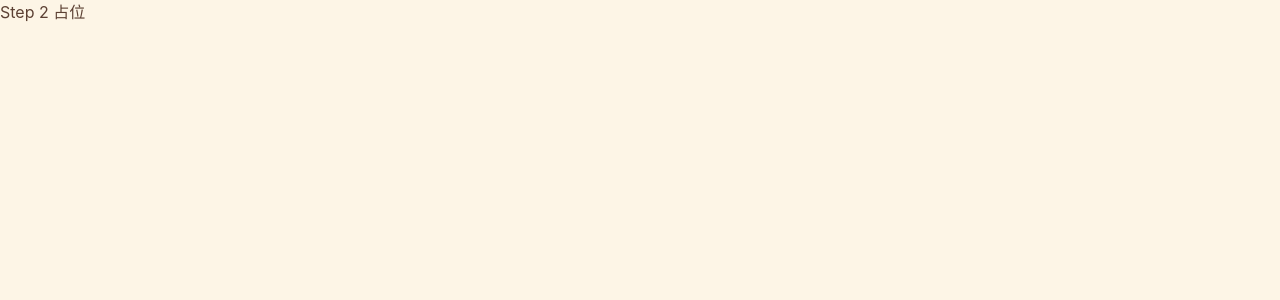
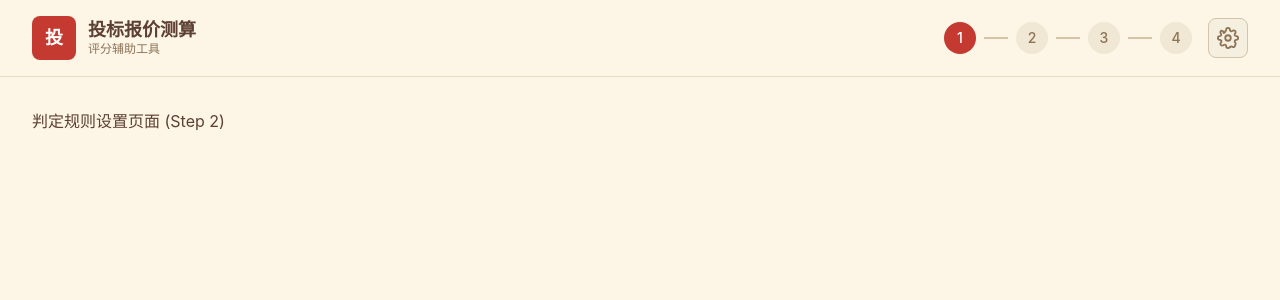
Before and after one commit to sikenali/bid-quotation, a React (Vite) app: page /step-2 in a window 1280 px wide. Shown: the top 300 px of the page. Built offline with nearby package versions, Linux system fonts and the light colour scheme.

Commit message:
feat: add global layout with step indicator and settings panel

```diff
--- a/src/App.tsx
+++ b/src/App.tsx
@@ -1,16 +1,27 @@
-import { BrowserRouter, Routes, Route } from 'react-router-dom';
+import { BrowserRouter, Routes, Route, Navigate } from 'react-router-dom';
+import { useConfigStore } from './stores/configStore';
+import Layout from './components/Layout';
+import Step1Algorithm from './pages/Step1Algorithm';
+import Step2Rules from './pages/Step2Rules';
+import Step3Deduction from './pages/Step3Deduction';
+import Step4BidInput from './pages/Step4BidInput';
+import Step5Results from './pages/Step5Results';
 
 export default function App() {
+  const { currentStep } = useConfigStore();
+
   return (
     <BrowserRouter>
-      <Routes>
-        <Route path="/" element={<div>首页重定向到 step-1</div>} />
-        <Route path="/step-1" element={<div>Step 1 占位</div>} />
-        <Route path="/step-2" element={<div>Step 2 占位</div>} />
-        <Route path="/step-3" element={<div>Step 3 占位</div>} />
-        <Route path="/step-4" element={<div>Step 4 占位</div>} />
-        <Route path="/step-5" element={<div>Step 5 占位</div>} />
-      </Routes>
+      <Layout>
+        <Routes>
+          <Route path="/" element={<Navigate to="/step-1" replace />} />
+          <Route path="/step-1" element={<Step1Algorithm />} />
+          <Route path="/step-2" element={<Step2Rules />} />
+          <Route path="/step-3" element={<Step3Deduction />} />
+          <Route path="/step-4" element={<Step4BidInput />} />
+          <Route path="/step-5" element={<Step5Results />} />
+        </Routes>
+      </Layout>
     </BrowserRouter>
   );
 }
--- /dev/null
+++ b/src/components/Layout.tsx
@@ -0,0 +1,90 @@
+import React, { useState } from 'react';
+import { useNavigate } from 'react-router-dom';
+import { useConfigStore } from '../stores/configStore';
+import { StepIndicator } from './StepIndicator';
+// TODO: Create SettingsPanel component
+// import SettingsPanel from './SettingsPanel';
+
+interface Props {
+  children: React.ReactNode;
+}
+
+export default function Layout({ children }: Props) {
+  const navigate = useNavigate();
+  const { currentStep, setCurrentStep, theme, setTheme, config } = useConfigStore();
+  const [showSettings, setShowSettings] = useState(false);
+
+  const isResultPage = currentStep === 5;
+
+  return (
+    <div className={theme === 'dark' ? 'dark' : ''}>
+      <div className="min-h-screen bg-bg dark:bg-dark-bg">
+        {/* 顶部导航 */}
+        <header className="sticky top-0 z-40 bg-bg dark:bg-dark-bg border-b border-border/50">
+          <div className="max-w-7xl mx-auto px-8 py-4 flex items-center justify-between">
+            {/* 左侧品牌 */}
+            <div className="flex items-center gap-3">
+              <div className="w-11 h-11 rounded-lg bg-primary flex items-center justify-center">
+                <span className="text-white text-lg font-bold">投</span>
+              </div>
+              <div>
+                <h1 className="text-text font-semibold text-lg leading-tight">投标报价测算</h1>
+                <p className="text-text-secondary text-xs">评分辅助工具</p>
+              </div>
+            </div>
+
+            {/* 右侧操作区 */}
+            <div className="flex items-center gap-4">
+              {!isResultPage && <StepIndicator currentStep={currentStep} />}
+
+              {isResultPage && (
+                <button
+                  onClick={() => navigate('/step-4')}
+                  className="flex items-center gap-2 px-4 py-2 bg-card border border-border rounded-lg text-text hover:bg-border-light transition-colors"
+                >
+                  <span>返回编辑</span>
+                </button>
+              )}
+
+              <button
+                onClick={() => setShowSettings(true)}
+                className={`w-10 h-10 rounded-lg flex items-center justify-center transition-colors ${
+                  showSettings
+                    ? 'bg-primary text-white'
+                    : 'bg-card border border-border text-text-secondary hover:bg-border-light'
+                }`}
+                aria-label="设置"
+              >
+                <svg width="22" height="22" viewBox="0 0 24 24" fill="none" stroke="currentColor" strokeWidth="2">
+                  <circle cx="12" cy="12" r="3" />
+                  <path d="M19.4 15a1.65 1.65 0 0 0 .33 1.82l.06.06a2 2 0 0 1 0 2.83 2 2 0 0 1-2.83 2l-.06-.06a1.65 1.65 0 0 0-1.82-.33 1.65 1.65 0 0 0-1 1.51V21a2 2 0 0 1-2 2 2 2 0 0 1-2-2v-.09A1.65 1.65 0 0 0 9 19.4a1.65 1.65 0 0 0-1.82.33l-.06.06a2 2 0 0 1-2.83 0 2 2 0 0 1 0-2.83l.06-.06A1.65 1.65 0 0 0 4.68 15a1.65 1.65 0 0 0-1.51-1H3a2 2 0 0 1-2-2 2 2 0 0 1 2-2h.09A1.65 1.65 0 0 0 4.6 9a1.65 1.65 0 0 0-.33-1.82l-.06-.06a2 2 0 0 1 0-2.83 2 2 0 0 1 2.83 2l.06.06A1.65 1.65 0 0 0 9 4.68a1.65 1.65 0 0 0 1-1.51V3a2 2 0 0 1 2-2 2 2 0 0 1 2 2v.09a1.65 1.65 0 0 0 1 1.51 1.65 1.65 0 0 0 1.82-.33l.06-.06a2 2 0 0 1 2.83 0 2 2 0 0 1 0 2.83l-.06.06A1.65 1.65 0 0 0 19.4 9a1.65 1.65 0 0 0 1.51 1H21a2 2 0 0 1 2 2 2 2 0 0 1-2 2h-.09a1.65 1.65 0 0 0-1.51 1z" />
+                </svg>
+              </button>
+            </div>
+          </div>
+        </header>
+
+        {/* 主内容区 */}
+        <main className="max-w-7xl mx-auto px-8 py-8">
+          {children}
+        </main>
+
+        {/* 设置面板 */}
+        {showSettings && (
+          <div className="fixed inset-0 z-50 flex items-center justify-center bg-black/50">
+            <div className="bg-card border border-border rounded-xl p-6 w-full max-w-md mx-4">
+              <h2 className="text-lg font-semibold text-text mb-4">设置</h2>
+              <p className="text-text-secondary text-sm mb-6">设置面板即将实现</p>
+              <button
+                onClick={() => setShowSettings(false)}
+                className="w-full py-2 bg-primary text-white rounded-lg hover:opacity-90 transition-opacity"
+              >
+                关闭
+              </button>
+            </div>
+          </div>
+        )}
+      </div>
+    </div>
+  );
+}
--- /dev/null
+++ b/src/components/StepIndicator.tsx
@@ -0,0 +1,43 @@
+import React from 'react';
+
+interface Props {
+  currentStep: number;
+  totalSteps?: number;
+}
+
+const steps = ['报价方法', '判定规则', '扣分规则', '投标报价'];
+
+export function StepIndicator({ currentStep, totalSteps = 4 }: Props) {
+  return (
+    <div className="flex items-center gap-2">
+      {steps.slice(0, totalSteps).map((label, index) => {
+        const stepNum = index + 1;
+        const isActive = stepNum === currentStep;
+        const isDone = stepNum < currentStep;
+
+        return (
+          <React.Fragment key={stepNum}>
+            <div
+              className={`w-8 h-8 rounded-full flex items-center justify-center text-sm font-medium transition-all duration-200 ${
+                isActive
+                  ? 'bg-primary text-white'
+                  : isDone
+                  ? 'bg-success text-white'
+                  : 'bg-step-inactive text-text-secondary'
+              }`}
+            >
+              {isDone ? '✓' : stepNum}
+            </div>
+            {index < totalSteps - 1 && (
+              <div
+                className={`w-6 h-0.5 ${
+                  stepNum < currentStep ? 'bg-success' : 'bg-border'
+                }`}
+              />
+            )}
+          </React.Fragment>
+        );
+      })}
+    </div>
+  );
+}
--- /dev/null
+++ b/src/pages/Step1Algorithm.tsx
@@ -0,0 +1,5 @@
+import React from 'react';
+
+export default function Step1Algorithm() {
+  return <div>报价方法设置页面 (Step 1)</div>;
+}
--- /dev/null
+++ b/src/pages/Step2Rules.tsx
@@ -0,0 +1,5 @@
+import React from 'react';
+
+export default function Step2Rules() {
+  return <div>判定规则设置页面 (Step 2)</div>;
+}
--- /dev/null
+++ b/src/pages/Step3Deduction.tsx
@@ -0,0 +1,5 @@
+import React from 'react';
+
+export default function Step3Deduction() {
+  return <div>扣分规则设置页面 (Step 3)</div>;
+}
--- /dev/null
+++ b/src/pages/Step4BidInput.tsx
@@ -0,0 +1,5 @@
+import React from 'react';
+
+export default function Step4BidInput() {
+  return <div>投标报价输入页面 (Step 4)</div>;
+}
--- /dev/null
+++ b/src/pages/Step5Results.tsx
@@ -0,0 +1,5 @@
+import React from 'react';
+
+export default function Step5Results() {
+  return <div>结果展示页面 (Step 5)</div>;
+}
--- a/src/stores/configStore.ts
+++ b/src/stores/configStore.ts
@@ -7,6 +7,8 @@ import { calculateResult } from '../utils/algorithms';
 interface ConfigStore {
   config: BidConfig;
   calculationResult: CalcResult | null;
+  currentStep: number;
+  setCurrentStep: (step: number) => void;
   setConfig: (config: Partial<BidConfig>) => void;
   setAlgorithm: (algorithm: BidConfig['algorithm']) => void;
   addBidUnit: (unit: BidUnit) => void;
@@ -25,6 +27,9 @@ export const useConfigStore = create<ConfigStore>()(
     (set, get) => ({
       config: createDefaultConfig('arithmetic_mean'),
       calculationResult: null,
+      currentStep: 1,
+
+      setCurrentStep: (step) => set({ currentStep: step }),
 
       setConfig: (partial) =>
         set((state) => ({
@@ -108,6 +113,7 @@ export const useConfigStore = create<ConfigStore>()(
         config: {
           ...state.config,
           bidUnits: [],
+          currentStep: state.currentStep,
         },
       }),
     },
--- /dev/null
+++ b/src/utils/export.ts
@@ -0,0 +1,6 @@
+import { BidConfig } from '../types';
+
+export function exportCSV(config: BidConfig, result: ReturnType<typeof import('./algorithms').calculateResult>) {
+  // TODO: Implement CSV export
+  console.log('Export CSV', config, result);
+}
```
